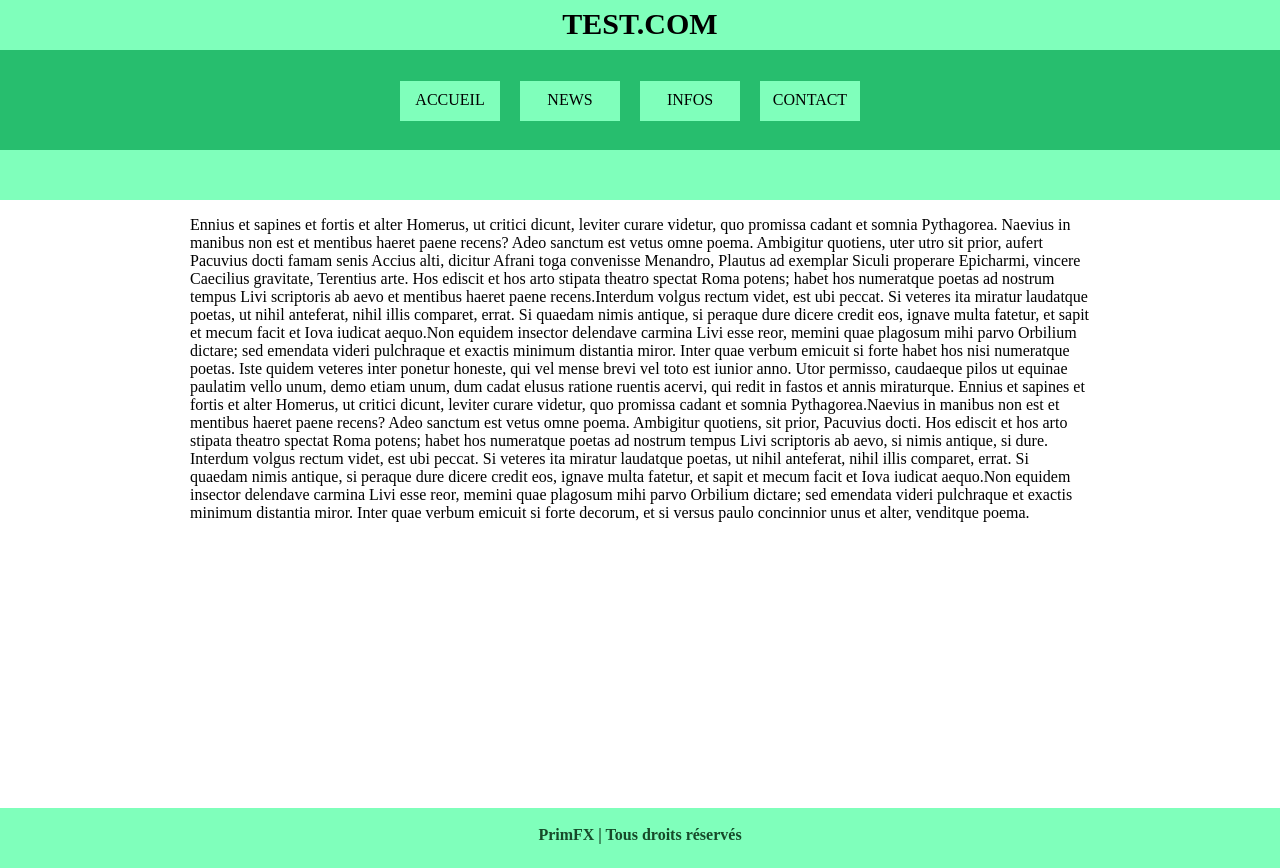
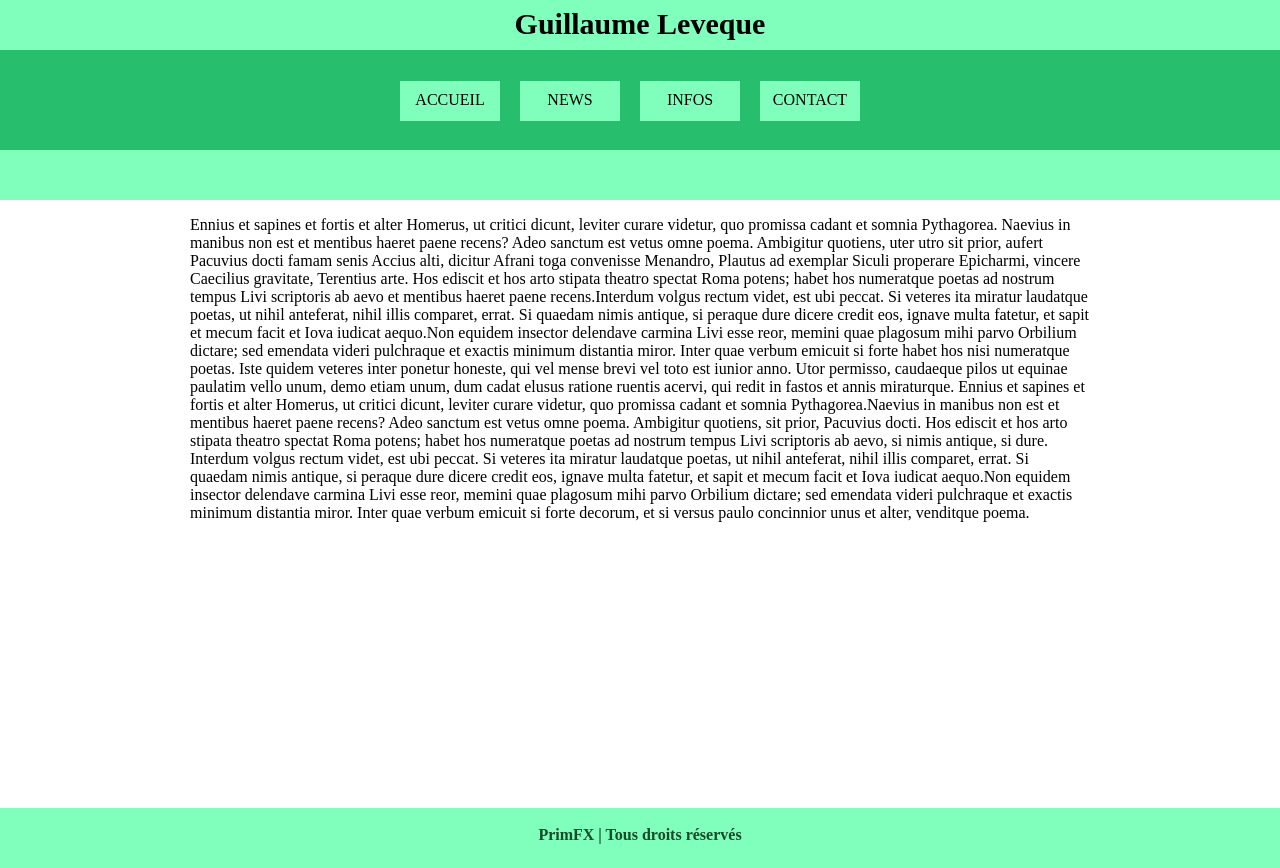
Before and after one commit to GuillaumeLeveque/guillaumeleveque.github.io, a plain HTML site: page news.html in a window 1280 px wide. Drawn offline with Linux system fonts and the light colour scheme.

Commit message:
Update news.html

```diff
--- a/news.html
+++ b/news.html
@@ -5,7 +5,7 @@
 	</head>
 	<body>
 		<div id="banner1">
-			<p>TEST.COM</p>
+			<p>Guillaume Leveque</p>
 		</div>
 		<div id="menu">
 			<ul>
```
